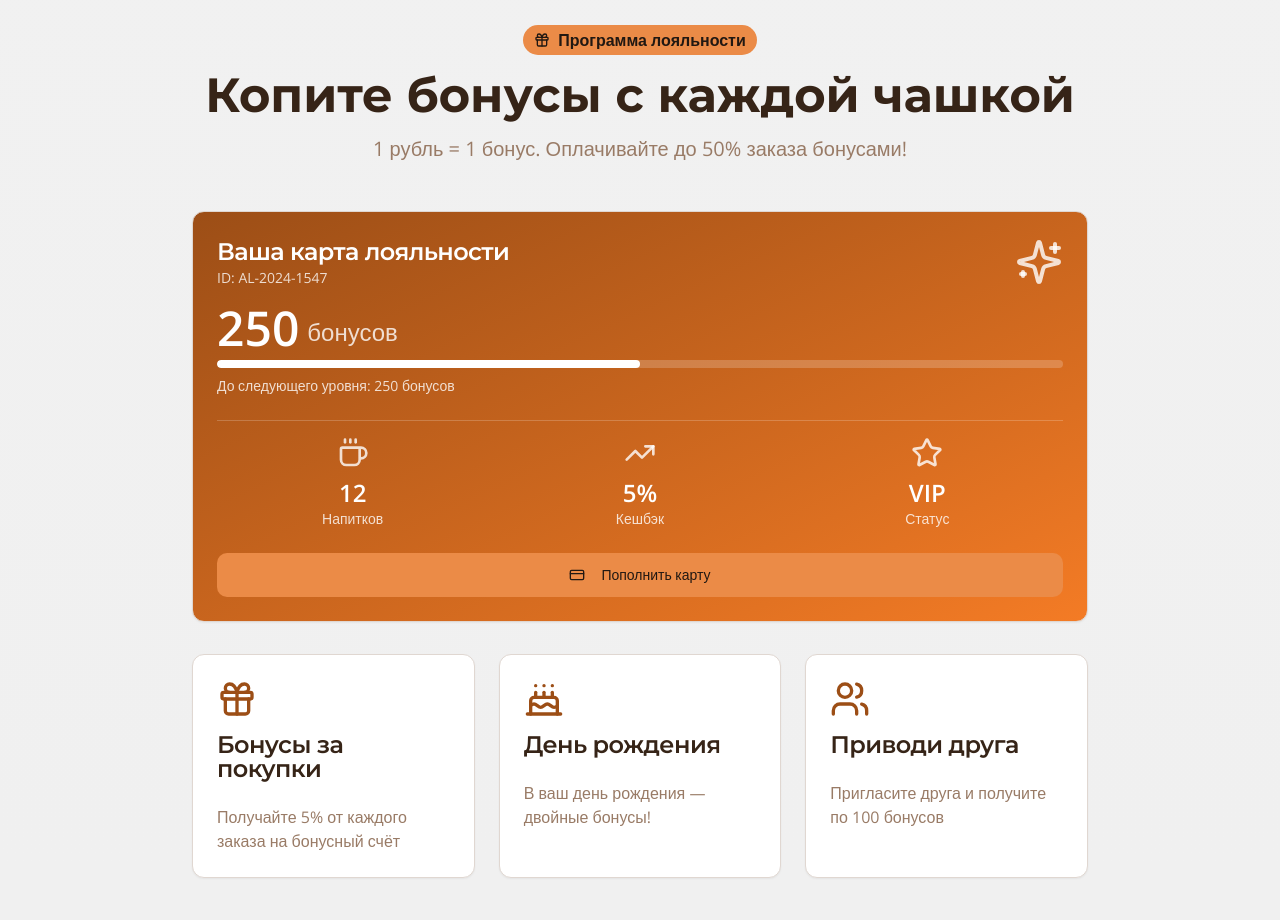
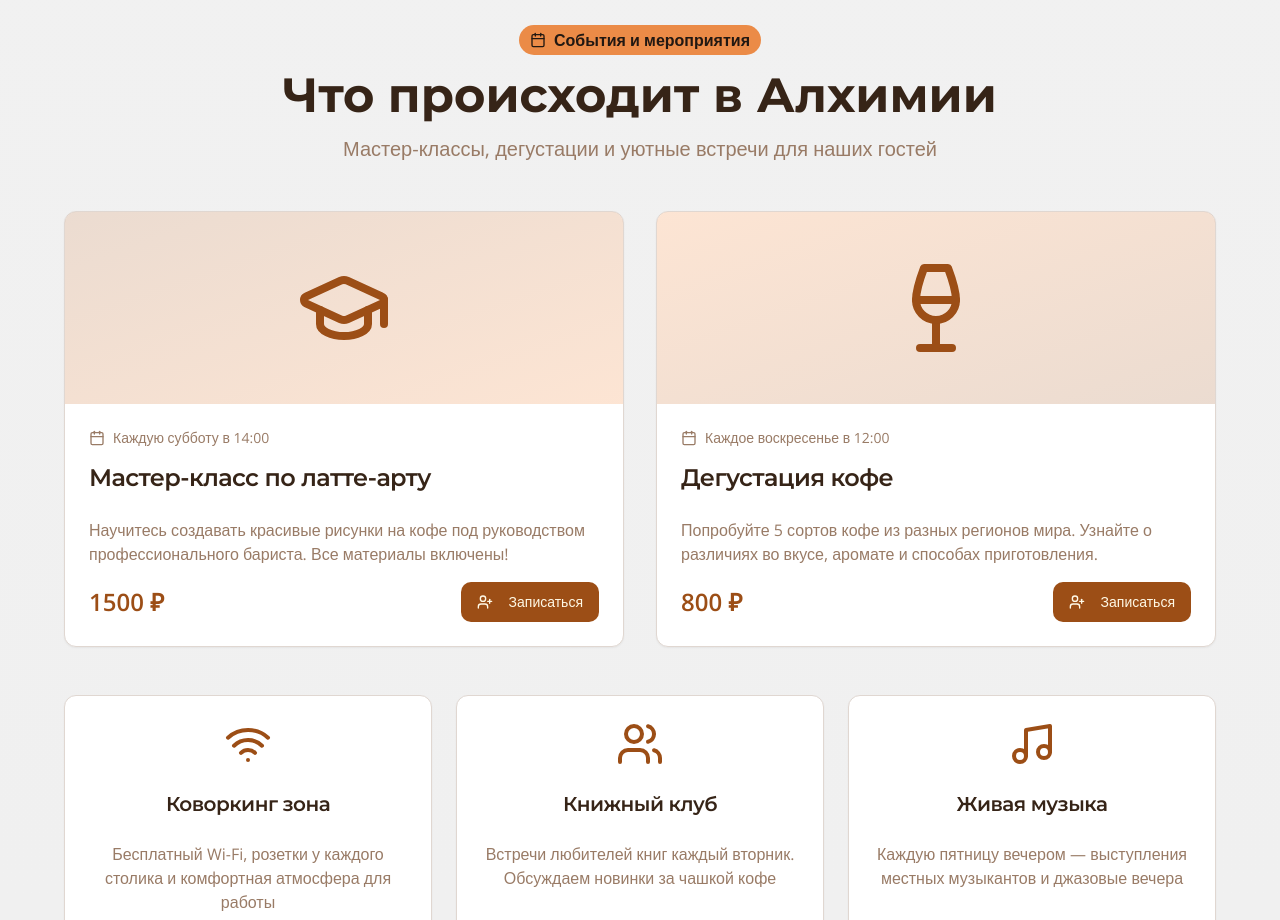
Before and after one commit to pr-poehali-dev/coffee-alchemy-project-1, a React (Vite) app: page / in a window 1280 px wide. Shown: the part 1880-2800 px from the top of the page. Built offline with nearby package versions, Linux system fonts and the light colour scheme.

Commit message:
Замени карту лояльности на интересный контент

```diff
--- a/src/pages/Index.tsx
+++ b/src/pages/Index.tsx
@@ -6,7 +6,6 @@ import { Tabs, TabsContent, TabsList, TabsTrigger } from '@/components/ui/tabs';
 import Icon from '@/components/ui/icon';
 
 const Index = () => {
-  const [loyaltyPoints, setLoyaltyPoints] = useState(250);
 
   const menuItems = [
     {
@@ -103,14 +102,14 @@ const Index = () => {
           <nav className="hidden md:flex gap-6">
             <a href="#hero" className="text-sm font-medium hover:text-primary transition-colors">Главная</a>
             <a href="#menu" className="text-sm font-medium hover:text-primary transition-colors">Меню</a>
+            <a href="#events" className="text-sm font-medium hover:text-primary transition-colors">События</a>
             <a href="#about" className="text-sm font-medium hover:text-primary transition-colors">О нас</a>
             <a href="#gallery" className="text-sm font-medium hover:text-primary transition-colors">Галерея</a>
-            <a href="#loyalty" className="text-sm font-medium hover:text-primary transition-colors">Бонусы</a>
             <a href="#contacts" className="text-sm font-medium hover:text-primary transition-colors">Контакты</a>
           </nav>
           <Button variant="default" className="hidden md:inline-flex">
-            <Icon name="CreditCard" className="mr-2 h-4 w-4" />
-            Моя карта
+            <Icon name="Calendar" className="mr-2 h-4 w-4" />
+            Записаться
           </Button>
         </div>
       </header>
@@ -131,13 +130,17 @@ const Index = () => {
               Каждая чашка — это результат мастерства наших бариста и любви к кофе. Присоединяйтесь к программе лояльности и получайте бонусы!
             </p>
             <div className="flex flex-col sm:flex-row gap-4 justify-center">
-              <Button size="lg" className="text-lg px-8 py-6">
-                <Icon name="Coffee" className="mr-2 h-5 w-5" />
-                Посмотреть меню
+              <Button size="lg" className="text-lg px-8 py-6" asChild>
+                <a href="#menu">
+                  <Icon name="Coffee" className="mr-2 h-5 w-5" />
+                  Посмотреть меню
+                </a>
               </Button>
-              <Button size="lg" variant="outline" className="text-lg px-8 py-6">
-                <Icon name="Gift" className="mr-2 h-5 w-5" />
-                Получить карту
+              <Button size="lg" variant="outline" className="text-lg px-8 py-6" asChild>
+                <a href="#events">
+                  <Icon name="Calendar" className="mr-2 h-5 w-5" />
+                  Наши события
+                </a>
               </Button>
             </div>
           </div>
@@ -200,96 +203,100 @@ const Index = () => {
         </div>
       </section>
 
-      <section id="loyalty" className="py-20 bg-muted/50">
+      <section id="events" className="py-20 bg-muted/50">
         <div className="container">
-          <div className="max-w-4xl mx-auto">
+          <div className="max-w-6xl mx-auto">
             <div className="text-center mb-12 space-y-4">
               <Badge variant="secondary" className="text-base">
-                <Icon name="Gift" className="mr-2 h-4 w-4" />
-                Программа лояльности
+                <Icon name="Calendar" className="mr-2 h-4 w-4" />
+                События и мероприятия
               </Badge>
-              <h2 className="text-4xl md:text-5xl font-bold">Копите бонусы с каждой чашкой</h2>
+              <h2 className="text-4xl md:text-5xl font-bold">Что происходит в Алхимии</h2>
               <p className="text-xl text-muted-foreground">
-                1 рубль = 1 бонус. Оплачивайте до 50% заказа бонусами!
+                Мастер-классы, дегустации и уютные встречи для наших гостей
               </p>
             </div>
 
-            <Card className="overflow-hidden bg-gradient-to-br from-primary to-accent text-white">
-              <CardHeader className="pb-4">
-                <div className="flex items-center justify-between">
-                  <div>
-                    <CardTitle className="text-2xl text-white">Ваша карта лояльности</CardTitle>
-                    <CardDescription className="text-white/80">ID: AL-2024-1547</CardDescription>
+            <div className="grid md:grid-cols-2 gap-8 mb-12">
+              <Card className="overflow-hidden hover:shadow-xl transition-all duration-300">
+                <div className="h-48 bg-gradient-to-br from-primary/20 to-accent/20 flex items-center justify-center">
+                  <Icon name="GraduationCap" className="h-24 w-24 text-primary" />
+                </div>
+                <CardHeader>
+                  <div className="flex items-center gap-2 text-sm text-muted-foreground mb-2">
+                    <Icon name="Calendar" className="h-4 w-4" />
+                    <span>Каждую субботу в 14:00</span>
                   </div>
-                  <Icon name="Sparkles" className="h-12 w-12 text-white/80" />
+                  <CardTitle className="text-2xl">Мастер-класс по латте-арту</CardTitle>
+                </CardHeader>
+                <CardContent className="space-y-4">
+                  <p className="text-muted-foreground">
+                    Научитесь создавать красивые рисунки на кофе под руководством профессионального бариста. Все материалы включены!
+                  </p>
+                  <div className="flex items-center justify-between">
+                    <span className="text-2xl font-bold text-primary">1500 ₽</span>
+                    <Button>
+                      <Icon name="UserPlus" className="mr-2 h-4 w-4" />
+                      Записаться
+                    </Button>
+                  </div>
+                </CardContent>
+              </Card>
+
+              <Card className="overflow-hidden hover:shadow-xl transition-all duration-300">
+                <div className="h-48 bg-gradient-to-br from-accent/20 to-primary/20 flex items-center justify-center">
+                  <Icon name="Wine" className="h-24 w-24 text-primary" />
                 </div>
-              </CardHeader>
-              <CardContent className="space-y-6">
-                <div>
-                  <div className="flex items-end gap-2 mb-2">
-                    <span className="text-5xl font-bold">{loyaltyPoints}</span>
-                    <span className="text-2xl mb-1 text-white/80">бонусов</span>
+                <CardHeader>
+                  <div className="flex items-center gap-2 text-sm text-muted-foreground mb-2">
+                    <Icon name="Calendar" className="h-4 w-4" />
+                    <span>Каждое воскресенье в 12:00</span>
                   </div>
-                  <div className="h-2 bg-white/20 rounded-full overflow-hidden">
-                    <div
-                      className="h-full bg-white rounded-full transition-all duration-500"
-                      style={{ width: `${(loyaltyPoints / 500) * 100}%` }}
-                    />
+                  <CardTitle className="text-2xl">Дегустация кофе</CardTitle>
+                </CardHeader>
+                <CardContent className="space-y-4">
+                  <p className="text-muted-foreground">
+                    Попробуйте 5 сортов кофе из разных регионов мира. Узнайте о различиях во вкусе, аромате и способах приготовления.
+                  </p>
+                  <div className="flex items-center justify-between">
+                    <span className="text-2xl font-bold text-primary">800 ₽</span>
+                    <Button>
+                      <Icon name="UserPlus" className="mr-2 h-4 w-4" />
+                      Записаться
+                    </Button>
                   </div>
-                  <p className="text-sm text-white/80 mt-2">До следующего уровня: {500 - loyaltyPoints} бонусов</p>
-                </div>
+                </CardContent>
+              </Card>
+            </div>
 
-                <div className="grid grid-cols-3 gap-4 pt-4 border-t border-white/20">
-                  <div className="text-center">
-                    <Icon name="Coffee" className="h-8 w-8 mx-auto mb-2 text-white/80" />
-                    <p className="text-2xl font-bold">12</p>
-                    <p className="text-sm text-white/80">Напитков</p>
-                  </div>
-                  <div className="text-center">
-                    <Icon name="TrendingUp" className="h-8 w-8 mx-auto mb-2 text-white/80" />
-                    <p className="text-2xl font-bold">5%</p>
-                    <p className="text-sm text-white/80">Кешбэк</p>
-                  </div>
-                  <div className="text-center">
-                    <Icon name="Star" className="h-8 w-8 mx-auto mb-2 text-white/80" />
-                    <p className="text-2xl font-bold">VIP</p>
-                    <p className="text-sm text-white/80">Статус</p>
-                  </div>
-                </div>
-
-                <Button variant="secondary" size="lg" className="w-full">
-                  <Icon name="CreditCard" className="mr-2 h-5 w-5" />
-                  Пополнить карту
-                </Button>
-              </CardContent>
-            </Card>
-
-            <div className="grid md:grid-cols-3 gap-6 mt-8">
-              <Card>
+            <div className="grid md:grid-cols-3 gap-6">
+              <Card className="text-center">
                 <CardHeader>
-                  <Icon name="Gift" className="h-10 w-10 text-primary mb-2" />
-                  <CardTitle>Бонусы за покупки</CardTitle>
+                  <Icon name="Wifi" className="h-12 w-12 text-primary mx-auto mb-4" />
+                  <CardTitle className="text-xl">Коворкинг зона</CardTitle>
                 </CardHeader>
                 <CardContent>
-                  <p className="text-muted-foreground">Получайте 5% от каждого заказа на бонусный счёт</p>
+                  <p className="text-muted-foreground">Бесплатный Wi-Fi, розетки у каждого столика и комфортная атмосфера для работы</p>
                 </CardContent>
               </Card>
-              <Card>
+
+              <Card className="text-center">
                 <CardHeader>
-                  <Icon name="Cake" className="h-10 w-10 text-primary mb-2" />
-                  <CardTitle>День рождения</CardTitle>
+                  <Icon name="Users" className="h-12 w-12 text-primary mx-auto mb-4" />
+                  <CardTitle className="text-xl">Книжный клуб</CardTitle>
                 </CardHeader>
                 <CardContent>
-                  <p className="text-muted-foreground">В ваш день рождения — двойные бонусы!</p>
+                  <p className="text-muted-foreground">Встречи любителей книг каждый вторник. Обсуждаем новинки за чашкой кофе</p>
                 </CardContent>
               </Card>
-              <Card>
+
+              <Card className="text-center">
                 <CardHeader>
-                  <Icon name="Users" className="h-10 w-10 text-primary mb-2" />
-                  <CardTitle>Приводи друга</CardTitle>
+                  <Icon name="Music" className="h-12 w-12 text-primary mx-auto mb-4" />
+                  <CardTitle className="text-xl">Живая музыка</CardTitle>
                 </CardHeader>
                 <CardContent>
-                  <p className="text-muted-foreground">Пригласите друга и получите по 100 бонусов</p>
+                  <p className="text-muted-foreground">Каждую пятницу вечером — выступления местных музыкантов и джазовые вечера</p>
                 </CardContent>
               </Card>
             </div>
```
